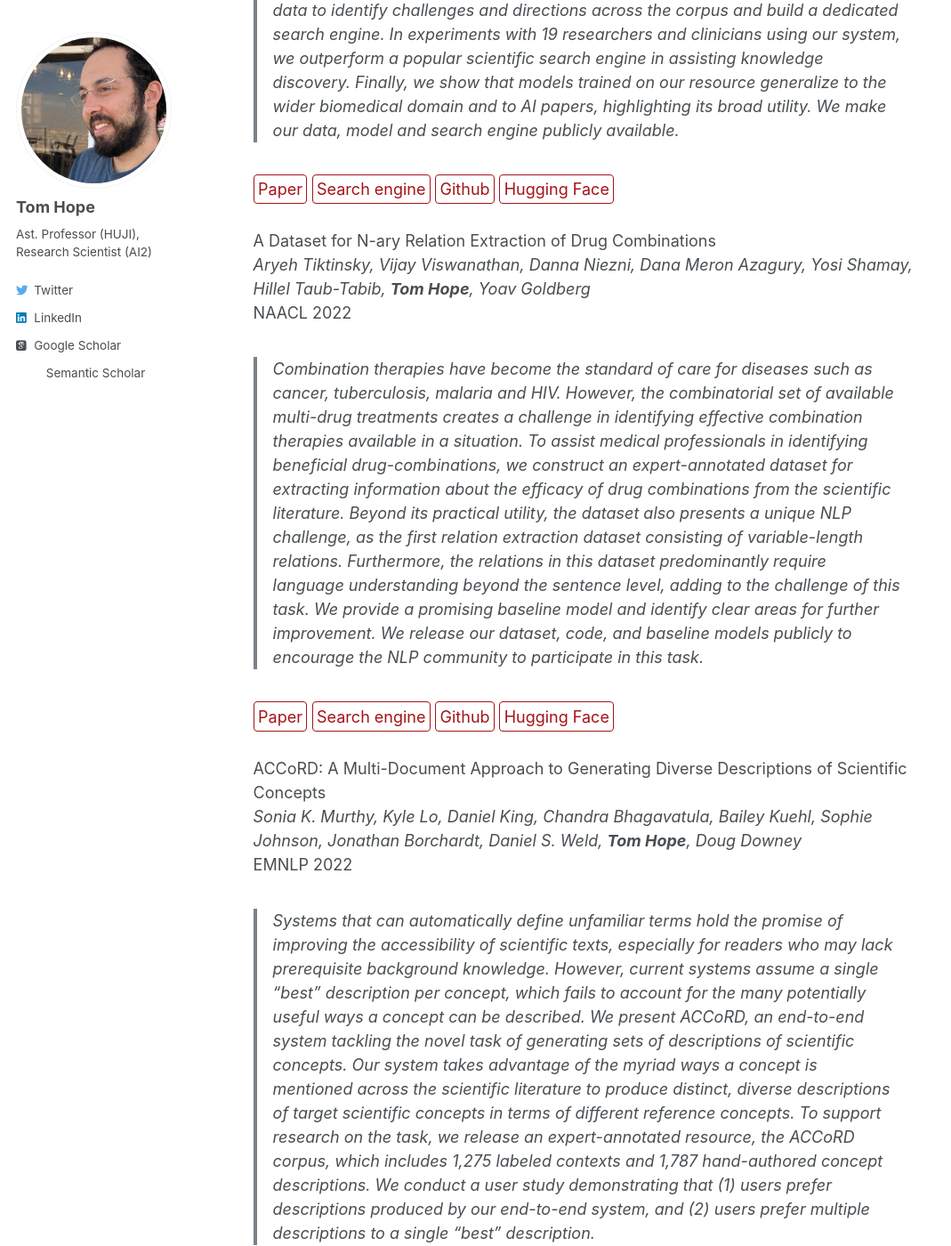
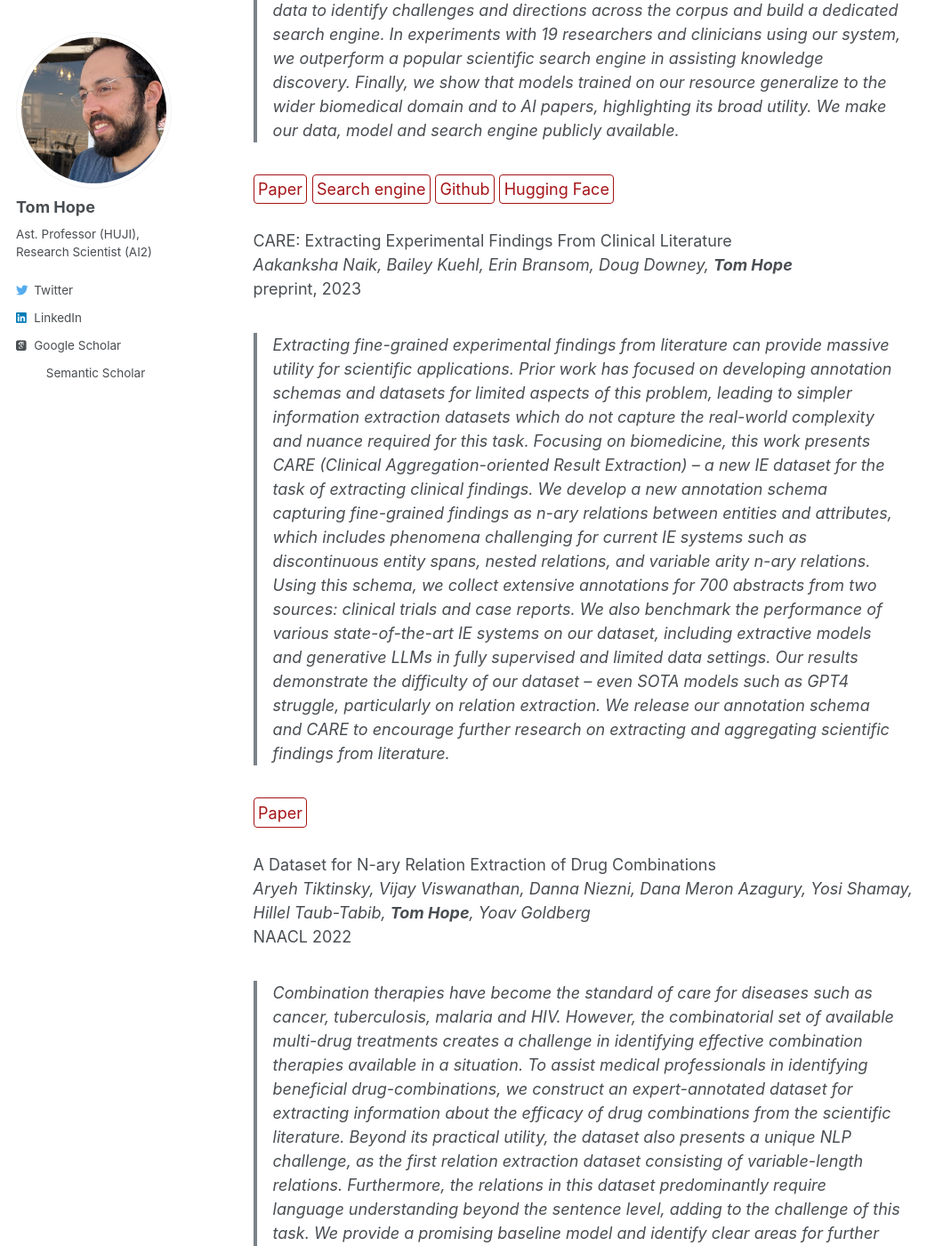
Before and after one commit to tomhoper/tomhoper.github.io, a Jekyll site: the page built from _research/sciie.md, in a window 1280 px wide and 1400 px high, scrolled down 1707 px. Shown: the whole window at 89% size, without its empty margins (0-1069 px from the left). Built offline with Jekyll 4.4.1, drawn with Linux system fonts in a browser that asks for light colours; some web fonts are replaced.

Commit message:
Update sciie.md

```diff
--- a/_research/sciie.md
+++ b/_research/sciie.md
@@ -34,6 +34,15 @@ AAAI 2022
 [Paper](https://arxiv.org/abs/2108.13751){: .btn--research} [Search engine](https://challenges.apps.allenai.org/){: .btn--research} [Github](https://github.com/Dan-La/scientific-challenges-and-directions){: .btn--research} [Hugging Face](https://huggingface.co/DanL/scientific-challenges-and-directions){: .btn--research}
 
 
+CARE: Extracting Experimental Findings From Clinical Literature<br>
+_Aakanksha Naik, Bailey Kuehl, Erin Bransom, Doug Downey, **Tom Hope**_<br>
+preprint, 2023
+
+> Extracting fine-grained experimental findings from literature can provide massive utility for scientific applications. Prior work has focused on developing annotation schemas and datasets for limited aspects of this problem, leading to simpler information extraction datasets which do not capture the real-world complexity and nuance required for this task. Focusing on biomedicine, this work presents CARE (Clinical Aggregation-oriented Result Extraction) -- a new IE dataset for the task of extracting clinical findings. We develop a new annotation schema capturing fine-grained findings as n-ary relations between entities and attributes, which includes phenomena challenging for current IE systems such as discontinuous entity spans, nested relations, and variable arity n-ary relations. Using this schema, we collect extensive annotations for 700 abstracts from two sources: clinical trials and case reports. We also benchmark the performance of various state-of-the-art IE systems on our dataset, including extractive models and generative LLMs in fully supervised and limited data settings. Our results demonstrate the difficulty of our dataset -- even SOTA models such as GPT4 struggle, particularly on relation extraction. We release our annotation schema and CARE to encourage further research on extracting and aggregating scientific findings from literature.
+
+[Paper](https://arxiv.org/abs/2311.09736){: .btn--research}
+
+
 A Dataset for N-ary Relation Extraction of Drug Combinations<br>
 _Aryeh Tiktinsky, Vijay Viswanathan, Danna Niezni, Dana Meron Azagury, Yosi Shamay, Hillel Taub-Tabib, **Tom Hope**, Yoav Goldberg_
 <br>
```
